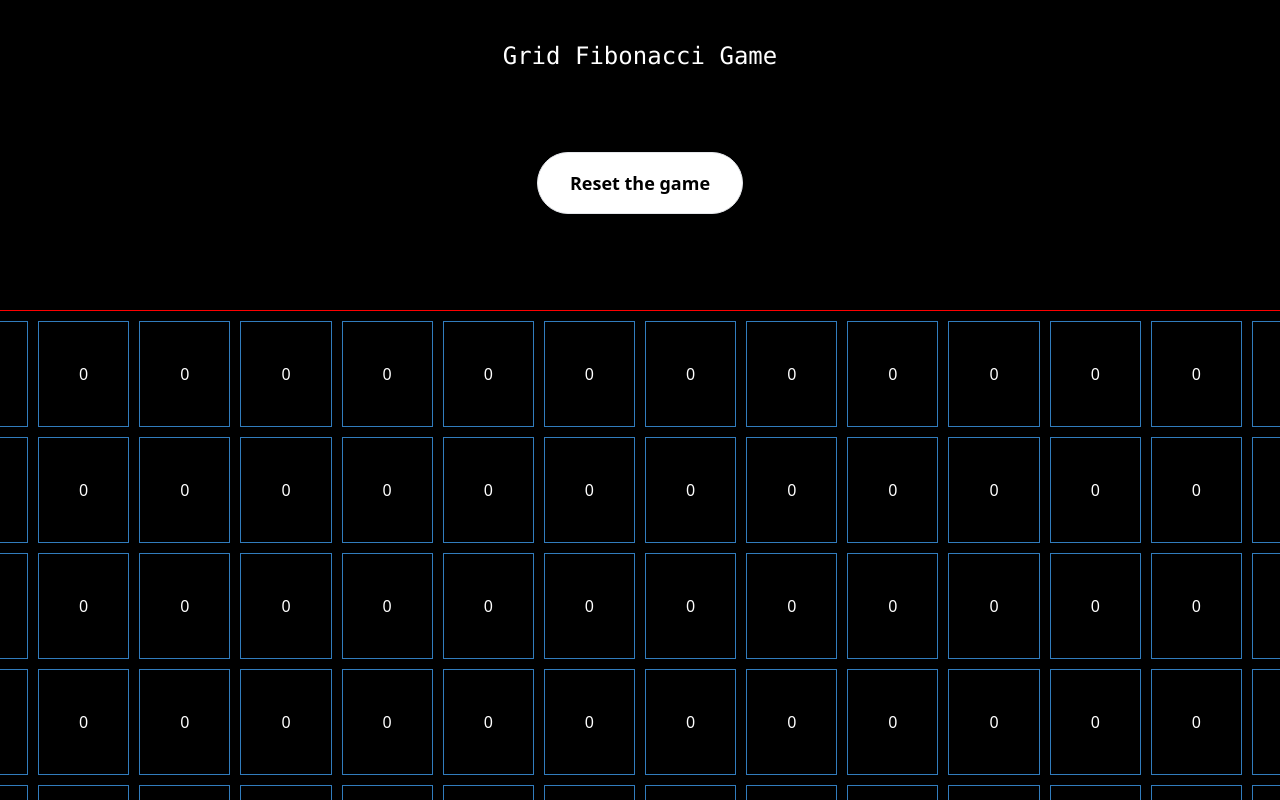
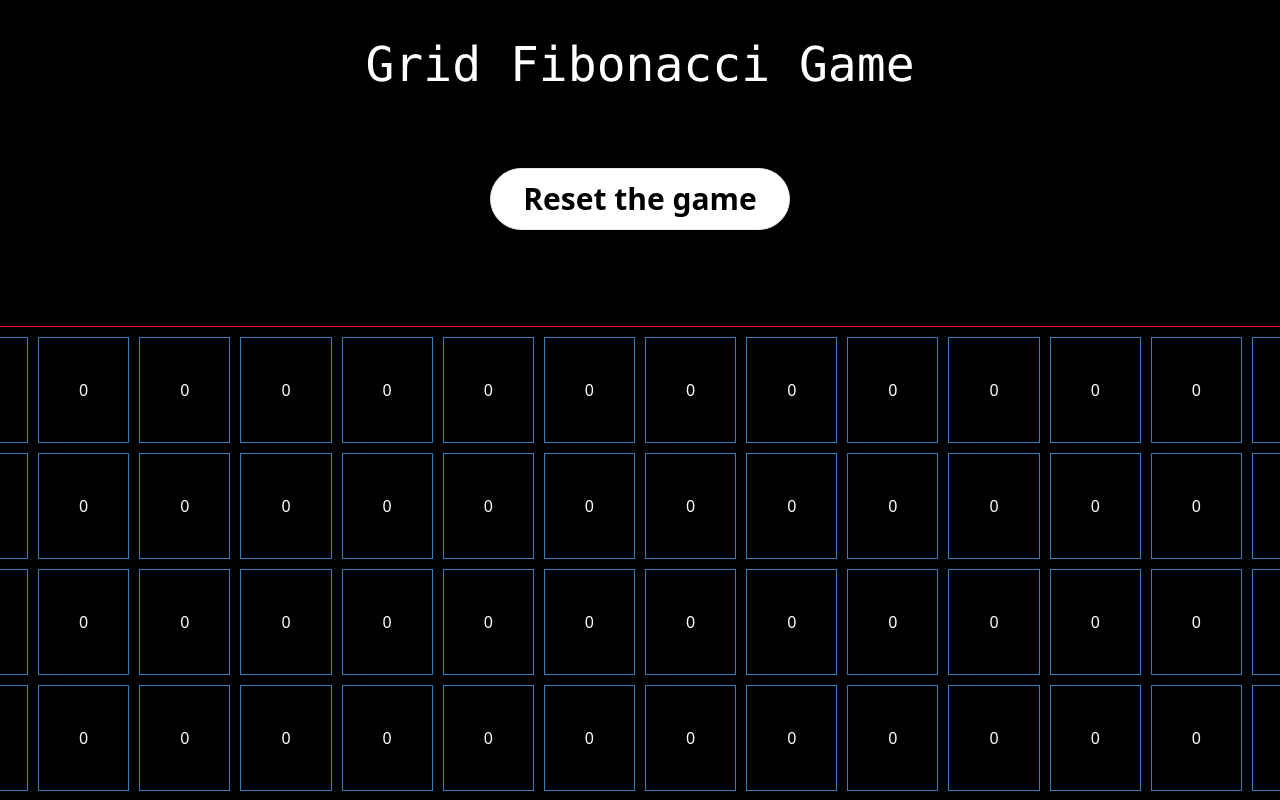
Before and after one commit to homfarnam/grid-fibonacci-game, a React (Create React App) app: page / in a window 1280 px wide. Shown: the top 800 px of the page. Built offline with nearby package versions, Linux system fonts and the light colour scheme.

Commit message:
Increase font sizes

```diff
--- a/src/App.tsx
+++ b/src/App.tsx
@@ -64,12 +64,12 @@ const App: React.FC<AppProps> = ({ defaultSize = 50 }) => {
       <div className="container flex flex-col justify-center items-center mx-auto w-full">
         <Title
           text="Grid Fibonacci Game"
-          className="my-10 font-mono text-2xl"
+          className="my-10 font-mono text-5xl"
         />
         <Button
           id="reset"
           text="Reset the game"
-          className="p-3 my-10 mx-5 border"
+          className="my-10 mx-5 text-3xl border"
           onClick={resetGame}
           variant="white"
         />
```
